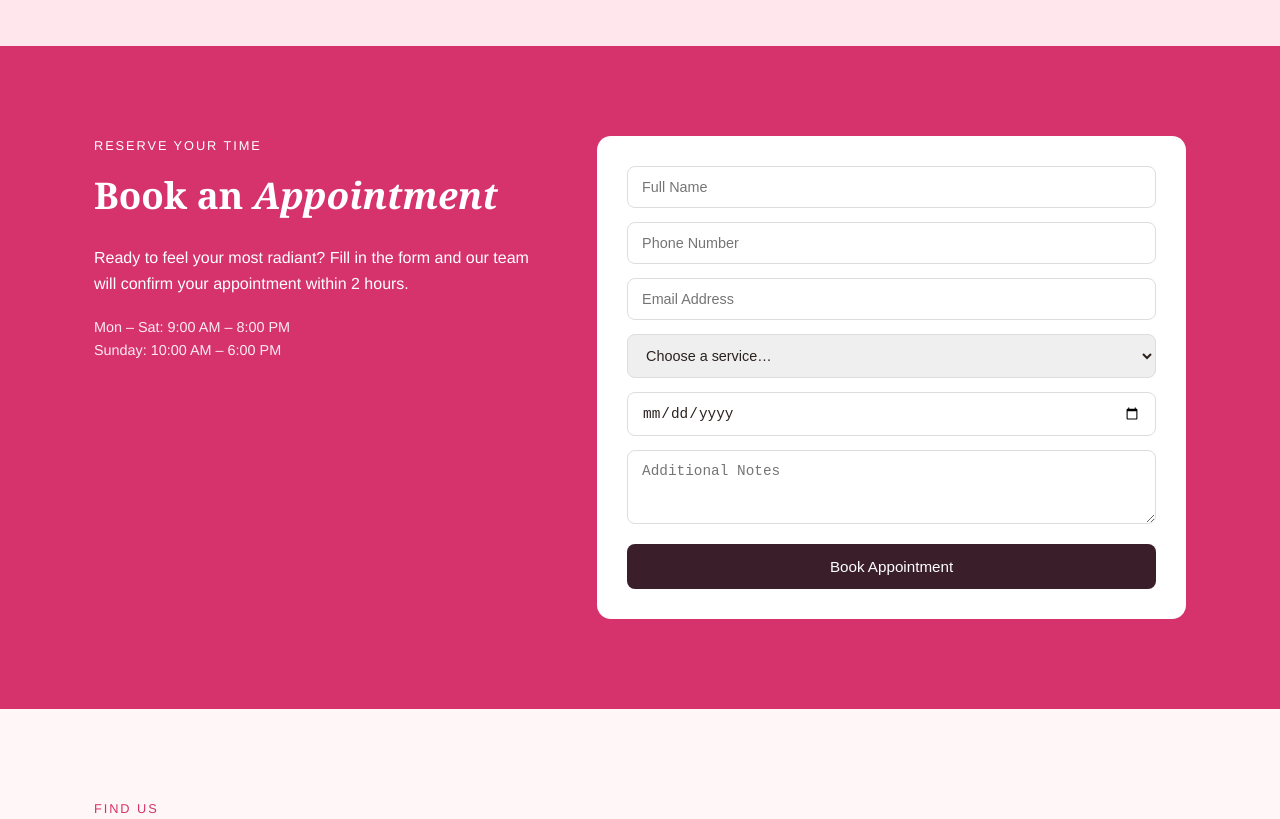
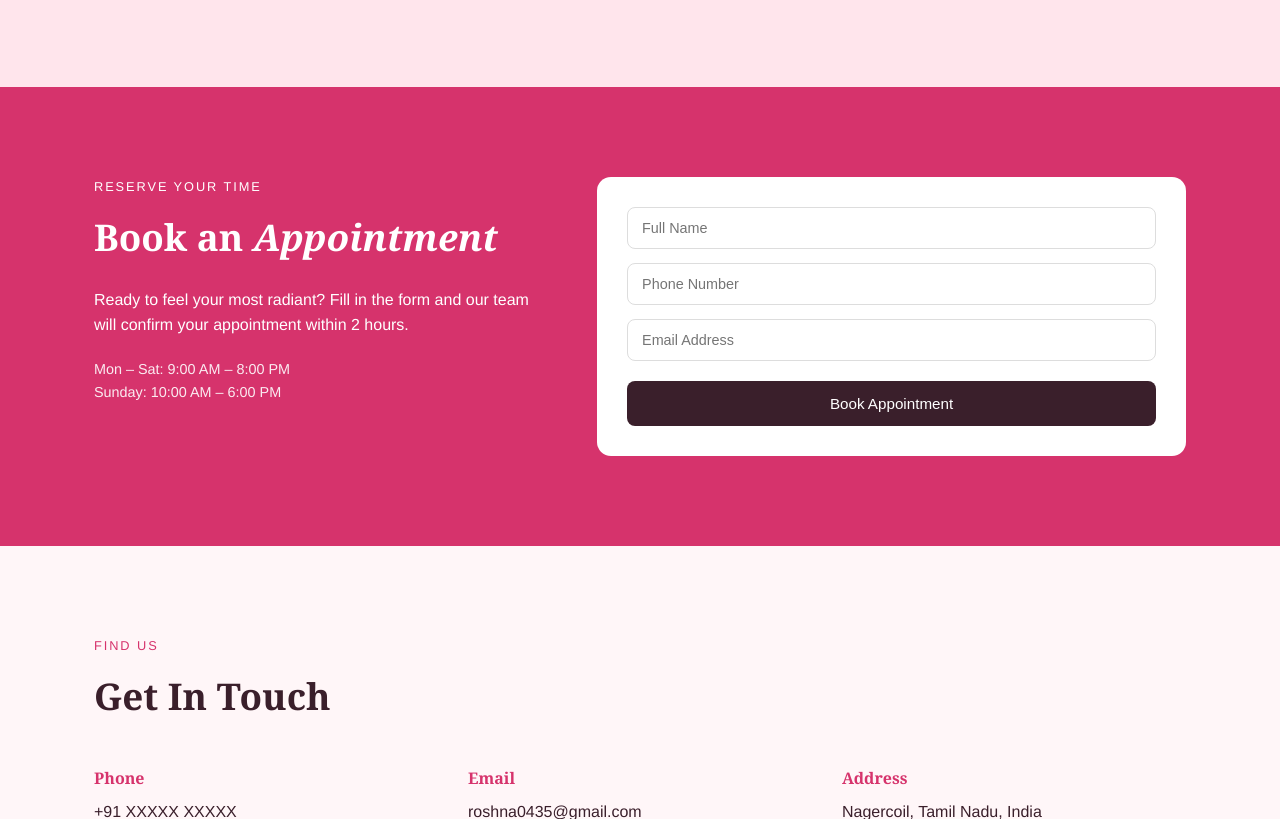
Before and after one commit to roshnaworks/beauty-glow-studio, a plain HTML site: page index.html in a window 1280 px wide. Shown: the part 5443-6262 px from the top of the page. Drawn offline with Linux system fonts and the light colour scheme.

Commit message:
Added FormSubmit email booking

```diff
--- a/index.html
+++ b/index.html
@@ -187,7 +187,7 @@
       <div class="gallery-item fade-up"><img src="images/eyebrow-shaping.jpg" alt="Beauty Treatment"><span>Beauty Treatment</span></div>
       <div class="gallery-item fade-up"><img src="images/body-care.jpg" alt="Eyebrow Shaping"><span>Eyebrow Shaping</span></div>
       <div class="gallery-item fade-up"><img src="images/nail-art.jpg" alt="Makeup Artistry"><span>Makeup Artistry</span></div>
-    </div>
+iv>
   </div>
 </section>
 
@@ -202,23 +202,20 @@
         Sunday: 10:00 AM – 6:00 PM
       </div>
     </div>
-    <form>
-      <input type="text" placeholder="Full Name" required>
-      <input type="tel" placeholder="Phone Number" required>
-      <input type="email" placeholder="Email Address" required>
-      <select required>
-        <option value="">Choose a service…</option>
-        <option>Hair Styling</option>
-        <option>Bridal Makeup</option>
-        <option>Facial Treatment</option>
-        <option>Eyebrow Shaping</option>
-        <option>Body Care</option>
-        <option>Nail Art</option>
-      </select>
-      <input type="date" placeholder="Preferred Date">
-      <textarea placeholder="Additional Notes" rows="3"></textarea>
-      <button type="submit">Book Appointment</button>
-    </form>
+
+      <form action="https://formsubmit.co/roshna0435@gmail.com" method="POST">
+
+<input type="text" name="name" placeholder="Full Name" required>
+<input type="tel" name="phone" placeholder="Phone Number" required>
+<input type="email" name="email" placeholder="Email Address" required>
+
+<input type="hidden" name="_captcha" value="false">
+<input type="hidden" name="_subject" value="New Beauty & Glow Booking">
+
+<button type="submit">Book Appointment</button>
+
+</form>
+
   </div>
 </section>
 
```
